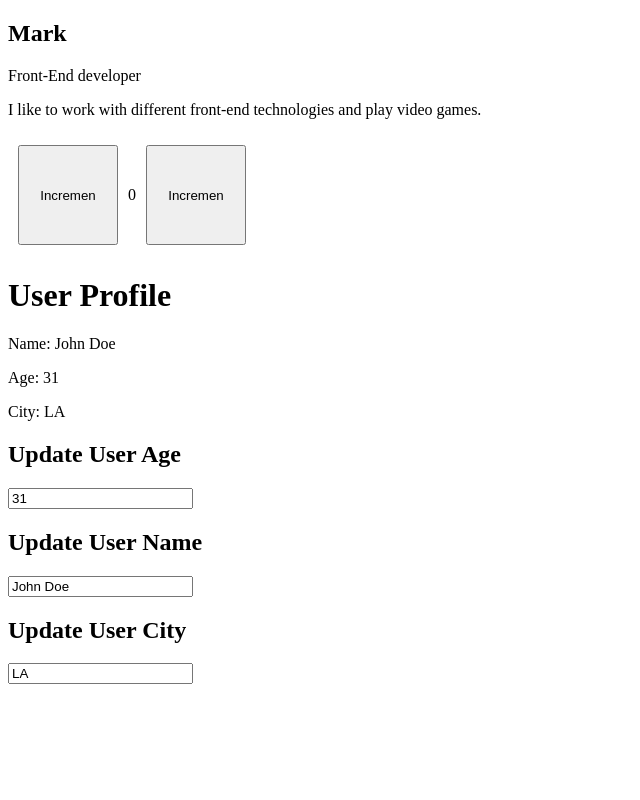
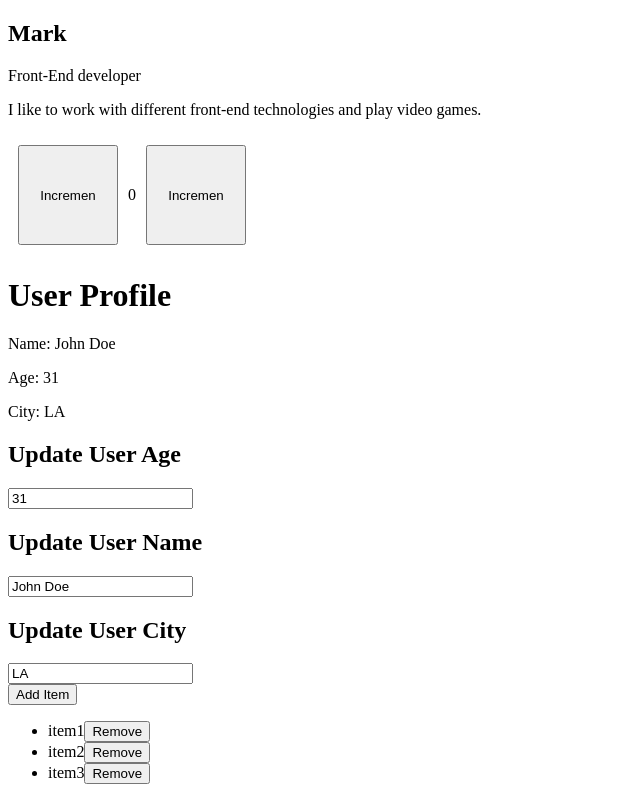
Before and after one commit to Ahmad-khan-1/React-Practice, a React (Vite) app: page / in a window 1280 px wide. Shown: the part 280-1080 px from the top of the page, without its empty margins (0-640 px from the left). Before the commit the page ends 972 px from the top, so only its background shows below. Built offline with nearby package versions, Linux system fonts and the light colour scheme.

Commit message:
concept of update of array in a state

```diff
--- a/src/App.jsx
+++ b/src/App.jsx
@@ -10,6 +10,7 @@ import {
 import { Card } from "./components/day-3-Props/scrip";
 import { MoodBoardItem } from "./components/day-3-Props/scrip2";
 import { ChangeState } from "./components/day-4-State-in-react/script";
+import { UpdatingArry } from "./components/Updating-array/scrip";
 import { UpdatingState } from "./components/Updating-object-in-state/script";
 
 function App() {
@@ -57,6 +58,7 @@ function App() {
         />
       </div> */}
       <UpdatingState />
+      <UpdatingArry />
     </>
   );
 }
--- /dev/null
+++ b/src/components/Updating-array/scrip.jsx
@@ -0,0 +1,34 @@
+import { useState } from "react";
+
+export function UpdatingArry() {
+  const [items, setItems] = useState([
+    { id: 1, name: "item1" },
+    { id: 2, name: "item2" },
+    { id: 3, name: "item3" },
+  ]);
+  const [nextId, setNextId] = useState(4); // unique counter
+
+  const addItem = () => {
+    const newItem = { id: nextId, name: `item${nextId}` };
+    setItems((prev) => [...prev, newItem]);
+    setNextId((prev) => prev + 1);
+  };
+
+  const removeItem = (id) => {
+    setItems((prev) => prev.filter((item) => item.id !== id));
+  };
+
+  return (
+    <div>
+      <button onClick={addItem}>Add Item</button>
+      <ul>
+        {items.map((item) => (
+          <li key={item.id}>
+            {item.name}
+            <button onClick={() => removeItem(item.id)}>Remove</button>
+          </li>
+        ))}
+      </ul>
+    </div>
+  );
+}
```
